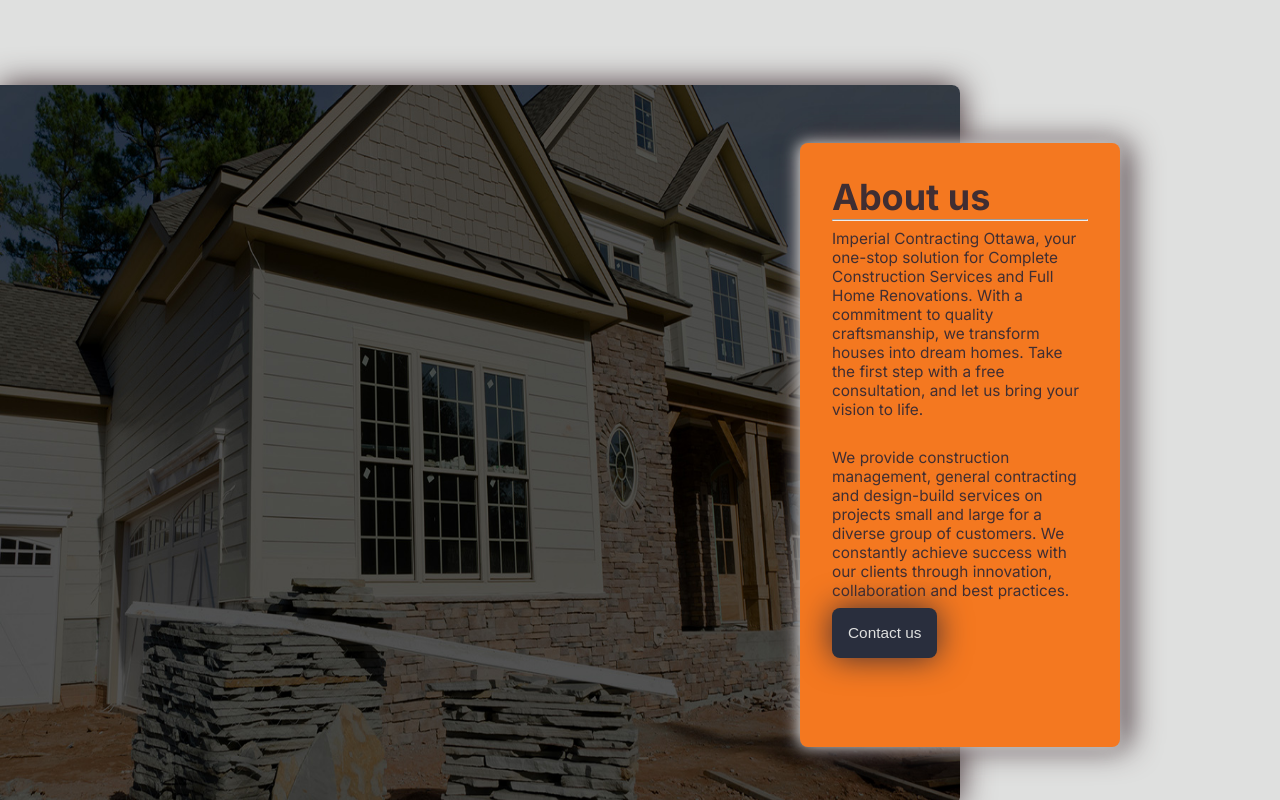
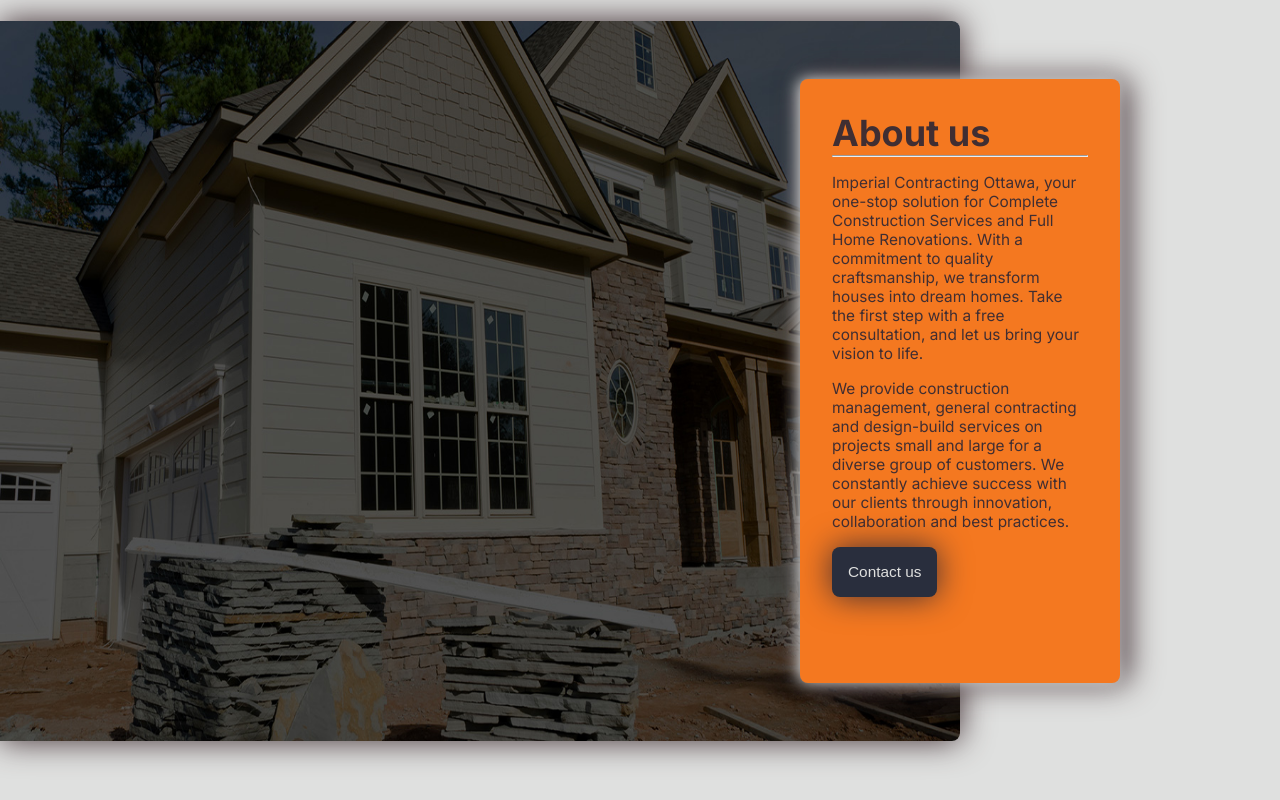
Before and after one commit to jacksonarsmith/next-contracting-website, a Next.js app: page / in a window 1280 px wide. Shown: the part 1728-2528 px from the top of the page. Built offline with nearby package versions, Linux system fonts and the light colour scheme.

Commit message:
Small changes to hero component.

```diff
--- a/src/app/components/hero/Hero.jsx
+++ b/src/app/components/hero/Hero.jsx
@@ -15,7 +15,6 @@ function Hero() {
           With a commitment to quality craftsmanship, we transform houses into dream homes. Take the first step with a free
           consultation, and let us bring your vision to life.
         </p>
-        <br />
         <p>
           We provide construction management, general contracting and
           design-build services on projects small and large for a diverse group of customers. We constantly achieve success
--- a/src/app/components/hero/hero.module.css
+++ b/src/app/components/hero/hero.module.css
@@ -33,7 +33,8 @@
 }
 
 .block p {
-  font-size: 1.2vw;
+    padding: 0.5rem 0;
+    font-size: 1.2vw;
 }
 
 .block hr {
--- a/src/app/components/values/values.module.css
+++ b/src/app/components/values/values.module.css
@@ -161,7 +161,7 @@
     }
 }
 
-@media screen and (max-width: 1440px) {
+@media screen and (max-width: 768px) {
 
     .section hr {
         width: 50vw;
```
